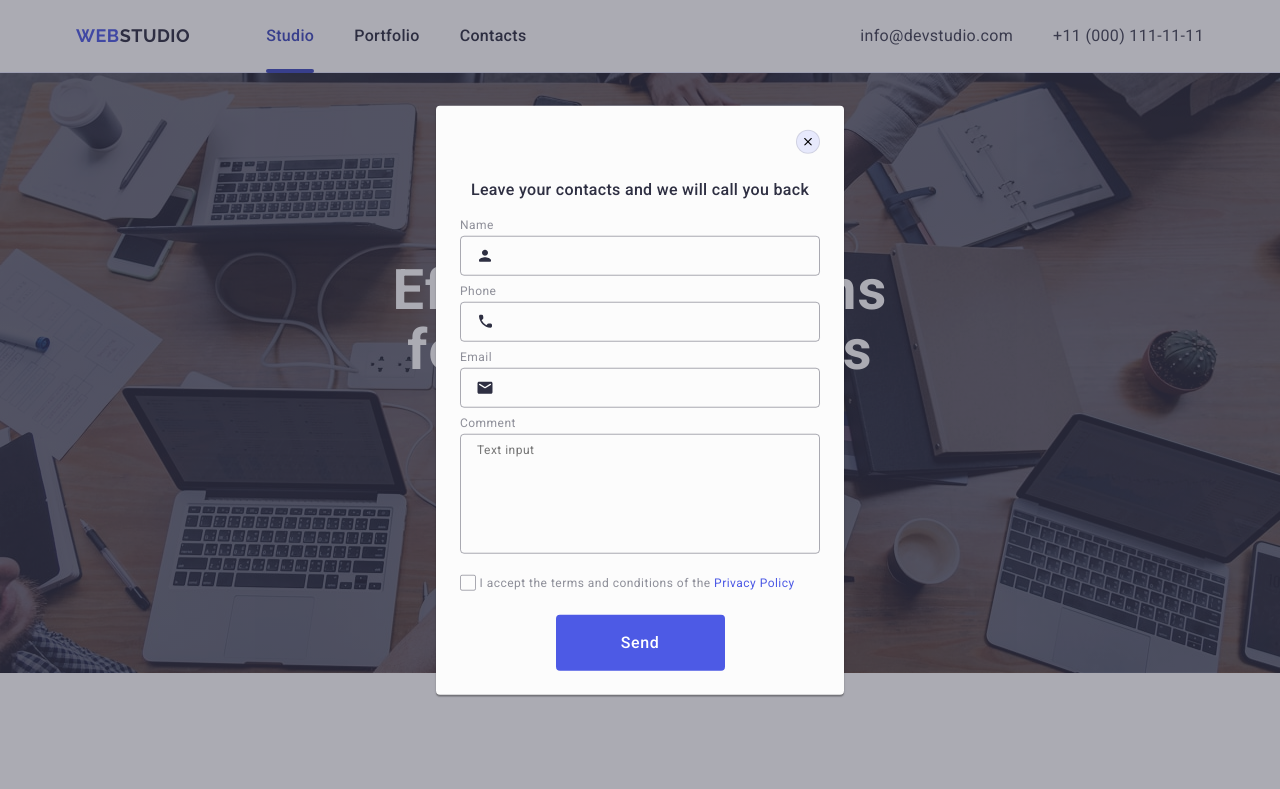
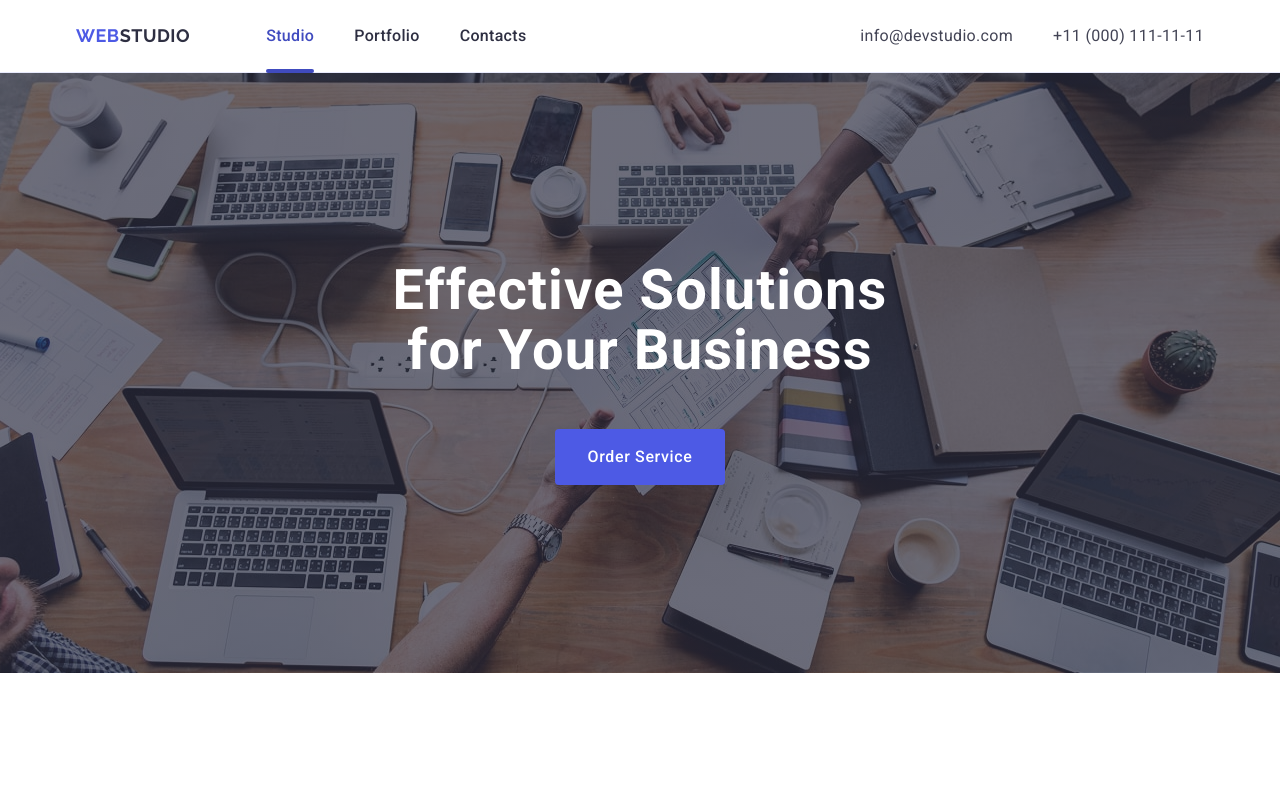
Before and after one commit to INitosI/goit-markup-hw-06, a plain HTML site: page index.html in a window 1280 px wide. Shown: the top 789 px of the page. Drawn offline with nearby package versions, Linux system fonts and the light colour scheme.

Commit message:
fixed is-open

```diff
--- a/index.html
+++ b/index.html
@@ -574,7 +574,7 @@
 
     <!-- MODAL -->
 
-    <div data-modal class="backdrop is-open">
+    <div data-modal class="backdrop">
       <div class="modal">
         <button data-modal-close class="cls-btn" type="button">
           <svg class="icon-close" width="8" height="8" aria-hidden="true">
```
